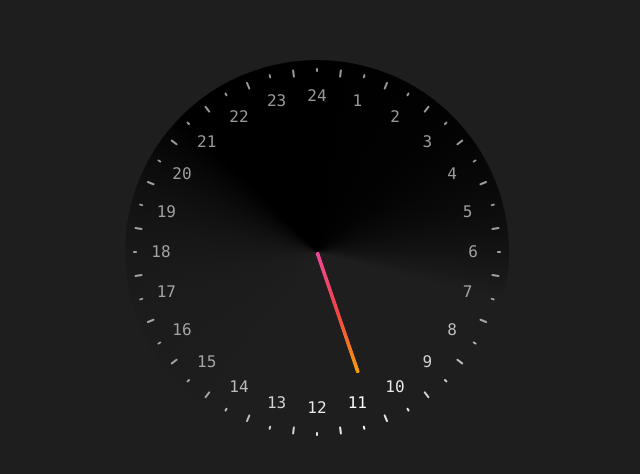
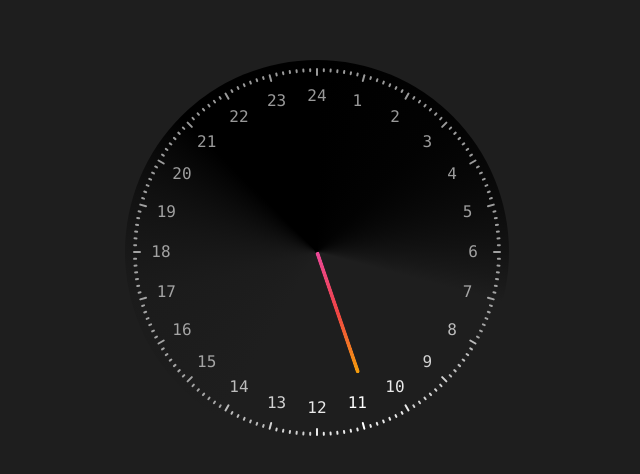
Before and after one commit to samstephenson/slow-time-clock, a React (Create React App) app: page / in a window 1280 px wide. Shown: the part 148-622 px from the top of the page, without its empty margins (323-963 px from the left). Built offline with nearby package versions, Linux system fonts and the light colour scheme.

Commit message:
More marks

```diff
--- a/public/index.html
+++ b/public/index.html
@@ -24,7 +24,7 @@
       work correctly both with client-side routing and a non-root public URL.
       Learn how to configure a non-root public URL by running `npm run build`.
     -->
-    <title>Slow Time</title>
+    <title>Interval</title>
   </head>
   <body>
     <noscript>You need to enable JavaScript to run this app.</noscript>
--- a/src/ClockMarkers.js
+++ b/src/ClockMarkers.js
@@ -16,19 +16,21 @@ export default function Markers(props) {
     }
   };
 
-  for (var j = 0; j < 48; j++) {
+  const marksPerHour = 7;
+
+  for (var j = 0; j < 24 * marksPerHour; j++) {
     markers.push(
       <div
         key={j}
         className="absolute inset-2 flex justify-center"
         style={{
-          transform: `rotate(${7.5 * j}deg)`,
+          transform: `rotate(${(15 / marksPerHour) * j}deg)`,
         }}
       >
         <div
           className={`w-0.5 ${
-            j % 2 === 0 ? "h-1" : "h-2"
-          } bg-white ${clockColoring(j / 2)} rounded-full`}
+            j % marksPerHour === 0 ? "h-2" : "h-1"
+          } bg-white ${clockColoring(j / marksPerHour)} rounded-full`}
         />
       </div>
     );
```
